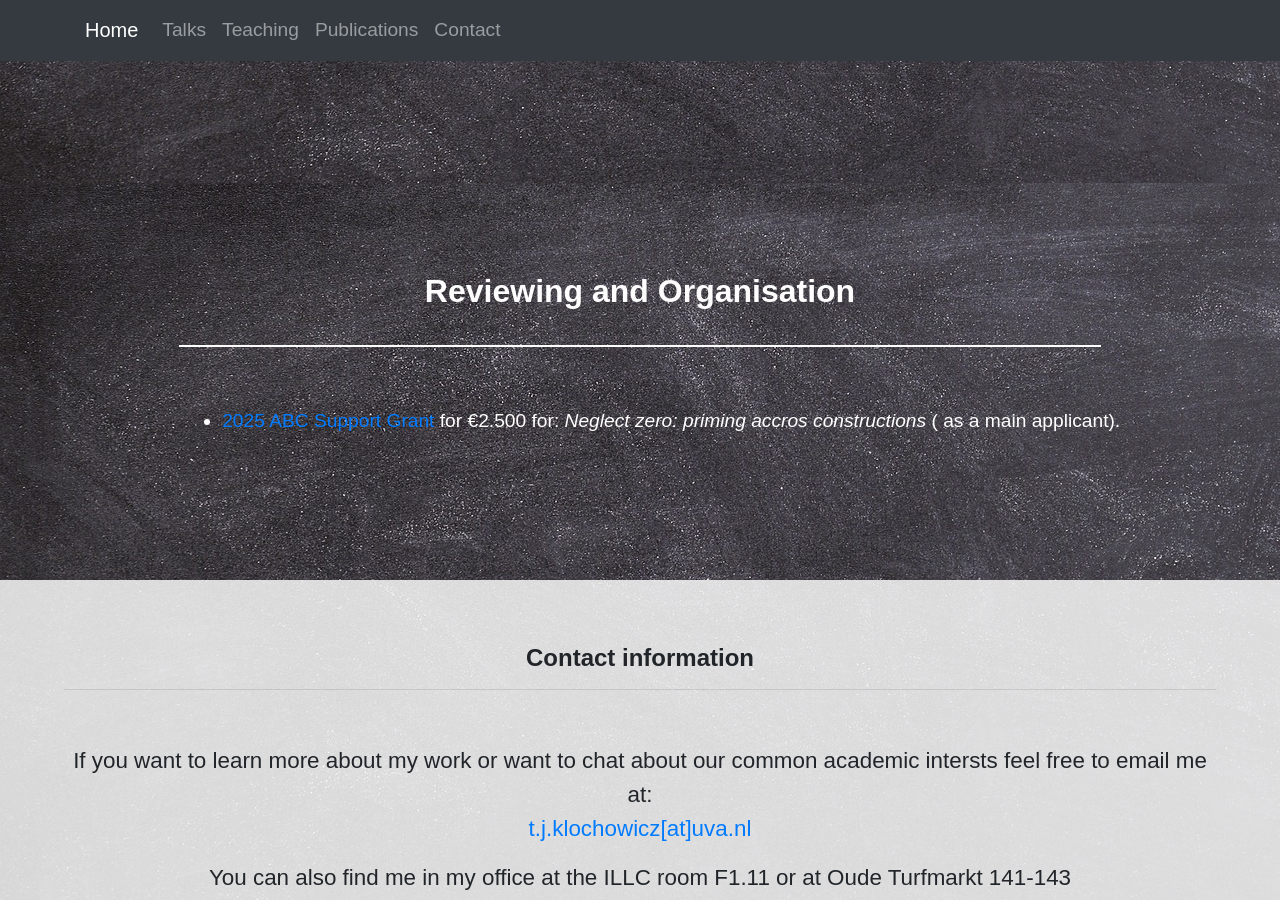
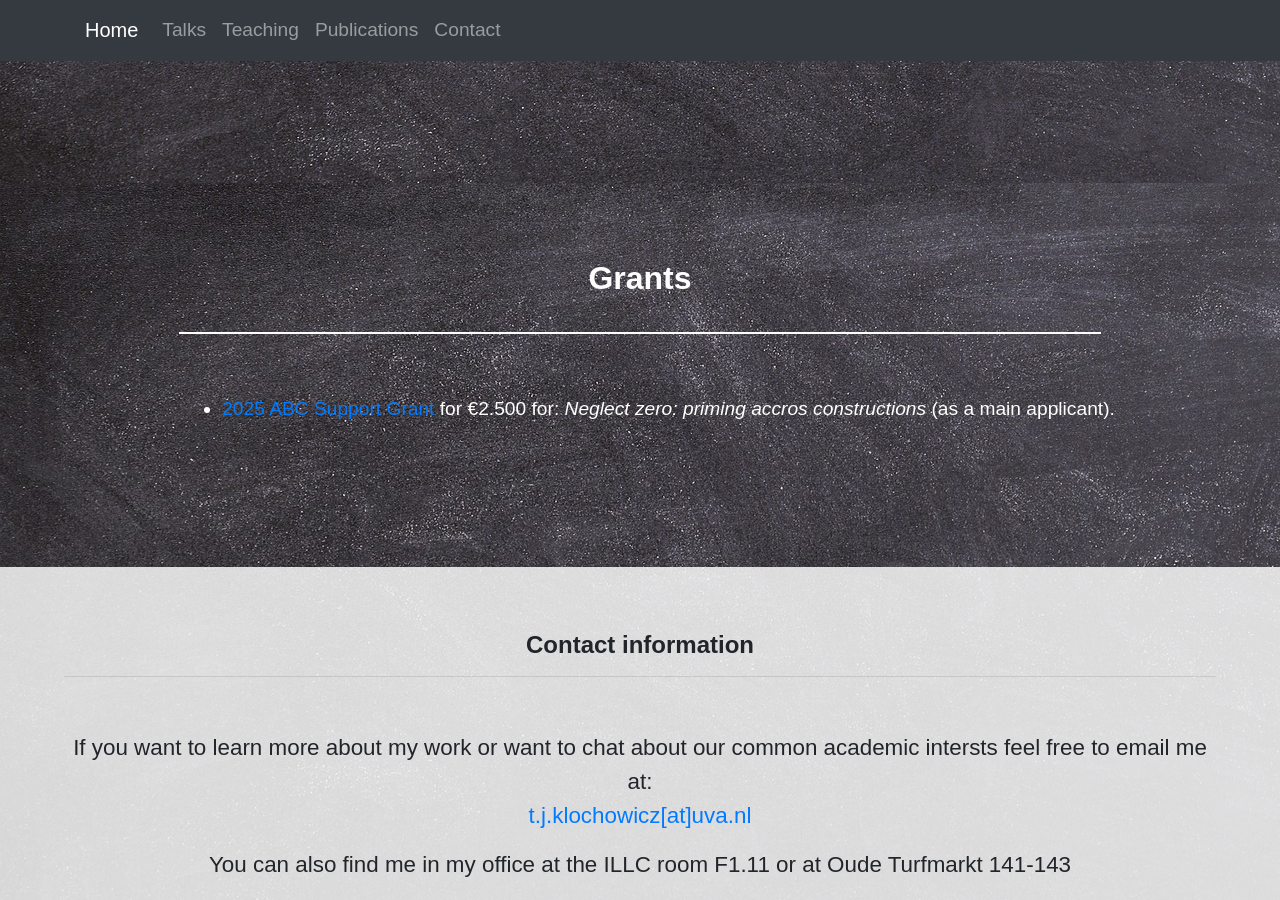
Before and after one commit to TJKlochowicz/Personal-website, a Jekyll site: the page built from _pages/index.html, in a window 1280 px wide and 900 px high, scrolled down 4168 px. Built offline with Jekyll 4.4.1, drawn with Linux system fonts in a browser that asks for light colours; nearby versions of some CDN libraries; some web fonts are replaced.

Commit message:
updt abc

```diff
--- a/_pages/index.html
+++ b/_pages/index.html
@@ -202,17 +202,17 @@ layout: header
   </div>
 
 
-  <section id="organisation" style="padding-top:2%;">
+  <section id="organisation" style="padding-top:1%;">
   <div class="row colored">
     <div class="col">
-      <h2 class="title"> Reviewing and Organisation</h2>
+      <h2 class="title"> Grants </h2>
       <hr class="title-hr">
             </div>
   </div>
  <div class="row colored talk-row">
     <div class="col talk-col">
       <ul>
-        <li> <a href="https://abc.uva.nl/abc-grants/abc-support-grant/abc-support-grant-2025.html">2025 ABC Support Grant </a> for €2.500 for: <i> Neglect zero: priming accros constructions </i> ( as a main applicant).  </li>
+        <li> <a href="https://abc.uva.nl/abc-grants/abc-support-grant/abc-support-grant-2025.html">2025 ABC Support Grant </a> for €2.500 for: <i> Neglect zero: priming accros constructions </i> (as a main applicant).  </li>
       </ul>
 
 
```
